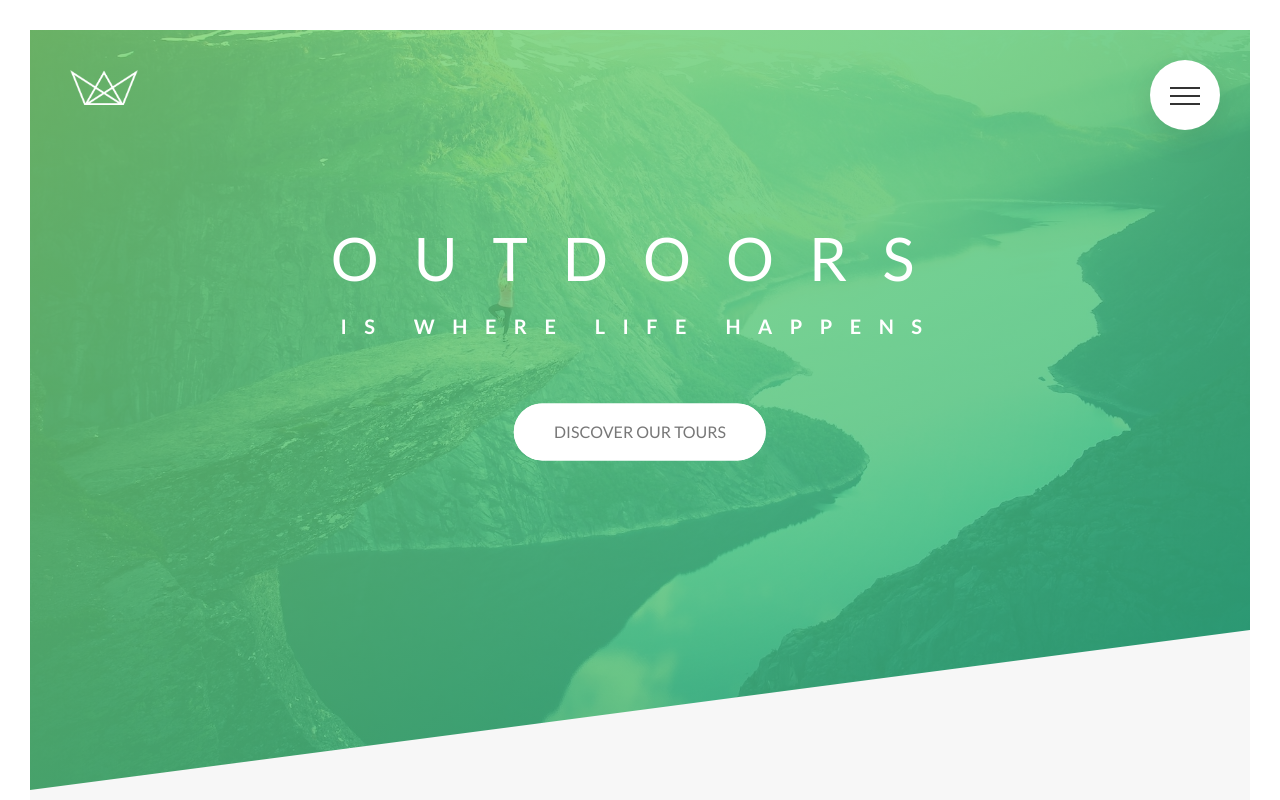
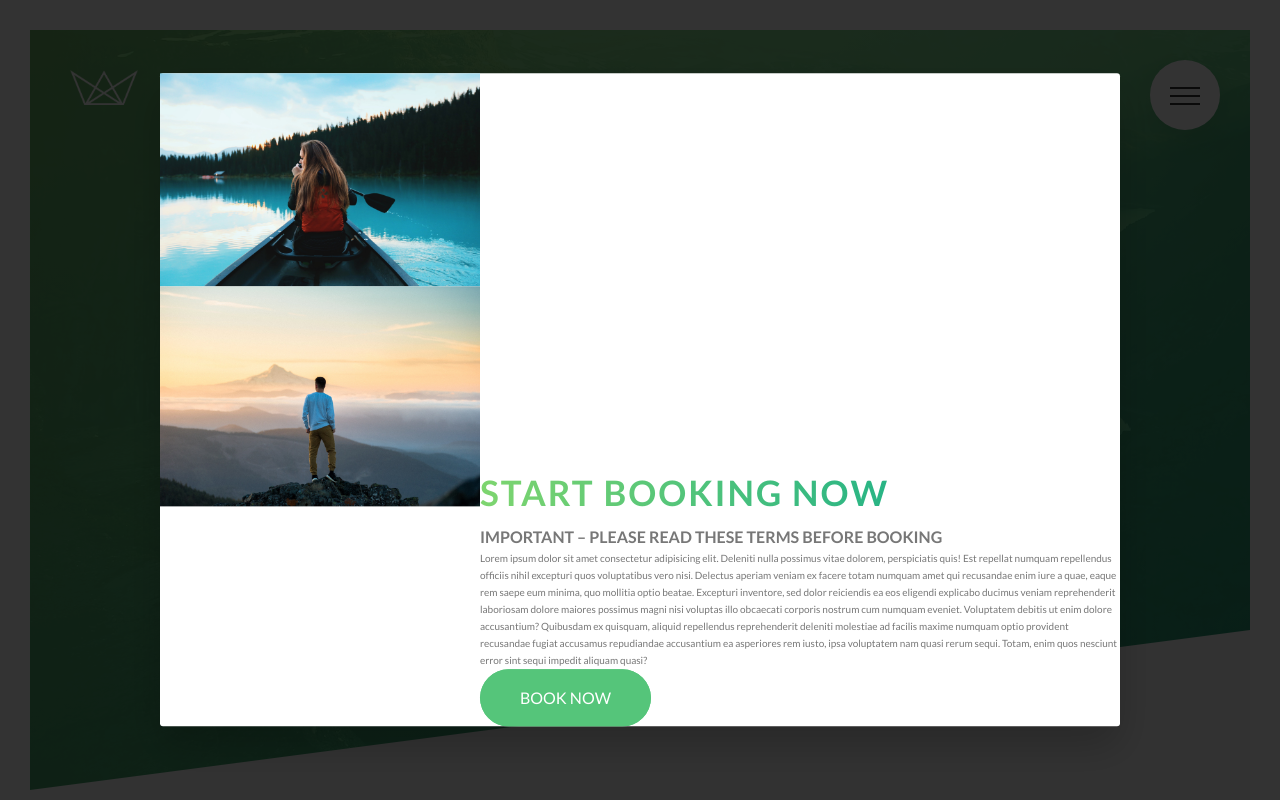
Before and after one commit to ralph8892/NeiTours, a website: page index.html in a window 1280 px wide. Shown: the top 800 px of the page. Drawn offline with Linux system fonts and the light colour scheme.

Commit message:
stage one for custom modal at 30%

```diff
--- a/index.html
+++ b/index.html
@@ -360,6 +360,24 @@
       </div>
     </footer>
 
+    <div class="popup">
+      <div class="popup__content">
+        <div class="popup__left">
+          <img src="img/nat-8.jpg" alt="Tour photo" class="popup__img">
+          <img src="img/nat-9.jpg" alt="Tour photo" class="popup__img">
+        </div>
+
+        <div class="popup__right">
+          <h2 class="heading-secondary">Start booking now</h2>
+          <h3 class="heading-tertiary">Important &ndash; Please read these terms before booking</h3>
+          <p class="popup__text">
+            Lorem ipsum dolor sit amet consectetur adipisicing elit. Deleniti nulla possimus vitae dolorem, perspiciatis quis! Est repellat numquam repellendus officiis nihil excepturi quos voluptatibus vero nisi. Delectus aperiam veniam ex facere totam numquam amet qui recusandae enim iure a quae, eaque rem saepe eum minima, quo mollitia optio beatae. Excepturi inventore, sed dolor reiciendis ea eos eligendi explicabo ducimus veniam reprehenderit laboriosam dolore maiores possimus magni nisi voluptas illo obcaecati corporis nostrum cum numquam eveniet. Voluptatem debitis ut enim dolore accusantium? Quibusdam ex quisquam, aliquid repellendus reprehenderit deleniti molestiae ad facilis maxime numquam optio provident recusandae fugiat accusamus repudiandae accusantium ea asperiores rem iusto, ipsa voluptatem nam quasi rerum sequi. Totam, enim quos nesciunt error sint sequi impedit aliquam quasi?
+          </p>
+          <a href="#" class="btn btn--green">Book now</a>
+        </div>
+      </div>
+    </div>
+
     <!-- <section class="grid-test">
       <div class="row">
         <div class="col-1-of-2">
--- a/sass/abstracts/_mixins.scss
+++ b/sass/abstracts/_mixins.scss
@@ -5,3 +5,10 @@
     clear: both;
   }
 }
+
+@mixin absCenter {
+  position: absolute;
+  top: 50%;
+  left: 50%;
+  transform: translate(-50%, -50%);
+}
--- /dev/null
+++ b/sass/components/_popup.scss
@@ -0,0 +1,33 @@
+.popup {
+  height: 100vh;
+  width: 100%;
+  position: fixed;
+  top: 0;
+  left: 0;
+  background-color: rgba($color-black, .8);
+  z-index: 5000;
+
+  &__content {
+    @include absCenter;
+    width: 75%;
+    background-color: $color-white;
+    box-shadow: 0 2rem 4rem rgba($color-black, .2);
+    border-radius: 3px;
+    display: table;
+  }
+
+  &__left {
+    width: 33.333333%;
+    display: table-cell;
+  }
+
+  &__right {
+    width: 66.6666667;
+    display: table-cell;
+  }
+
+  &__img {
+    display: block;
+    width: 100%;
+  }
+}
--- a/sass/main.scss
+++ b/sass/main.scss
@@ -13,6 +13,7 @@
 @import "components/composition";
 @import "components/feature-box";
 @import "components/form";
+@import "components/popup";
 @import "components/story";
 
 @import "layout/footer";
```
Also changed, not shown: css/styles.css, 1 other file.
